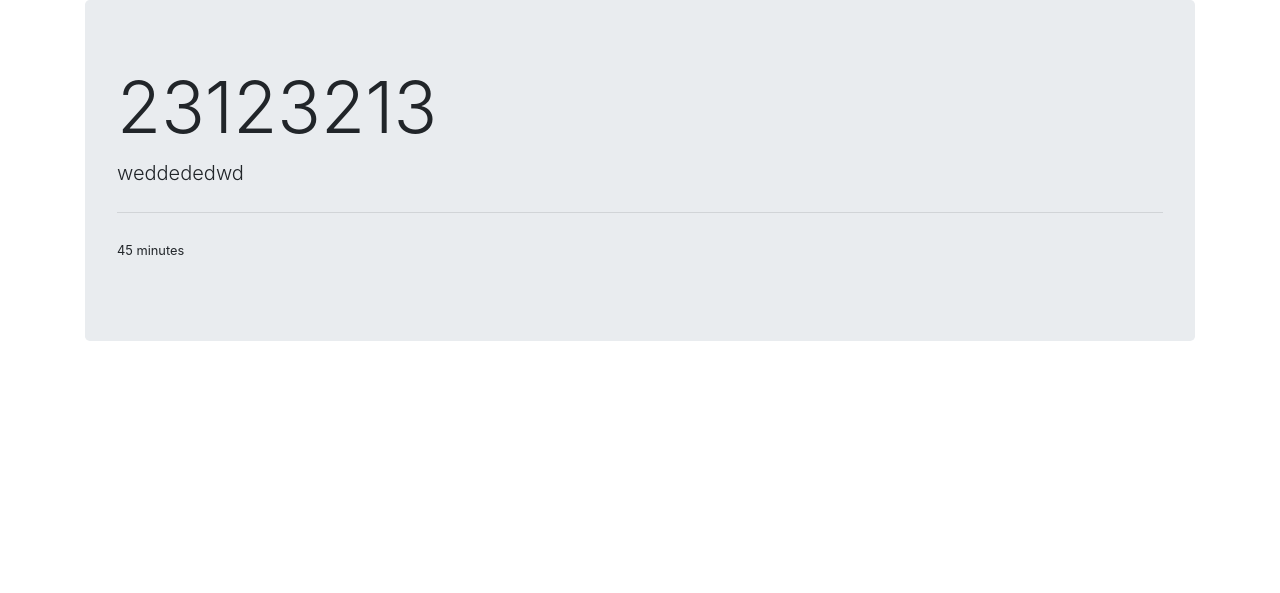
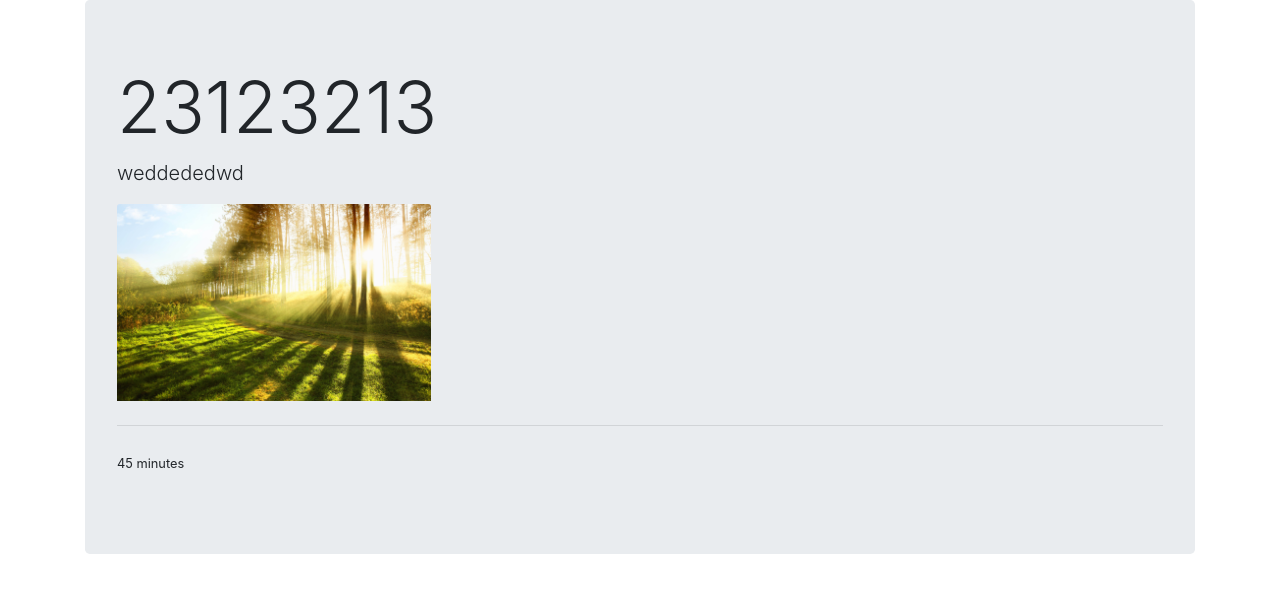
Before and after one commit to waed123/blog, a Django app: page /posts/detail/16/ in a window 1280 px wide. Shown: the top 593 px of the page. Run offline with Django 3.2, Linux system fonts and the light colour scheme; data comes from the database, SQL or seed files in the repository; some libraries are stand-ins or nearby versions.

Commit message:
detail img

```diff
--- a/posts/templates/detail.html
+++ b/posts/templates/detail.html
@@ -6,6 +6,11 @@
 	<div class="jumbotron">
 		<h1 class="display-3">{{item.title}}</h1>
 		<p class="lead">{{item.content}}</p>
+
+		{% if item.img %}
+			<img src="{{item.img.url}}" alt="card image" class="card-img-top" style="height: 30%; width: 30%;">
+		{% endif %}
+
 		<hr class="my-4">
 		<p><small>{{item.updated|timesince}}</small></p>
 	</div>
--- /dev/null
+++ b/requirements.txt
@@ -0,0 +1,4 @@
+Django==1.11.7
+olefile==0.44
+Pillow==4.3.0
+pytz==2017.3
```
